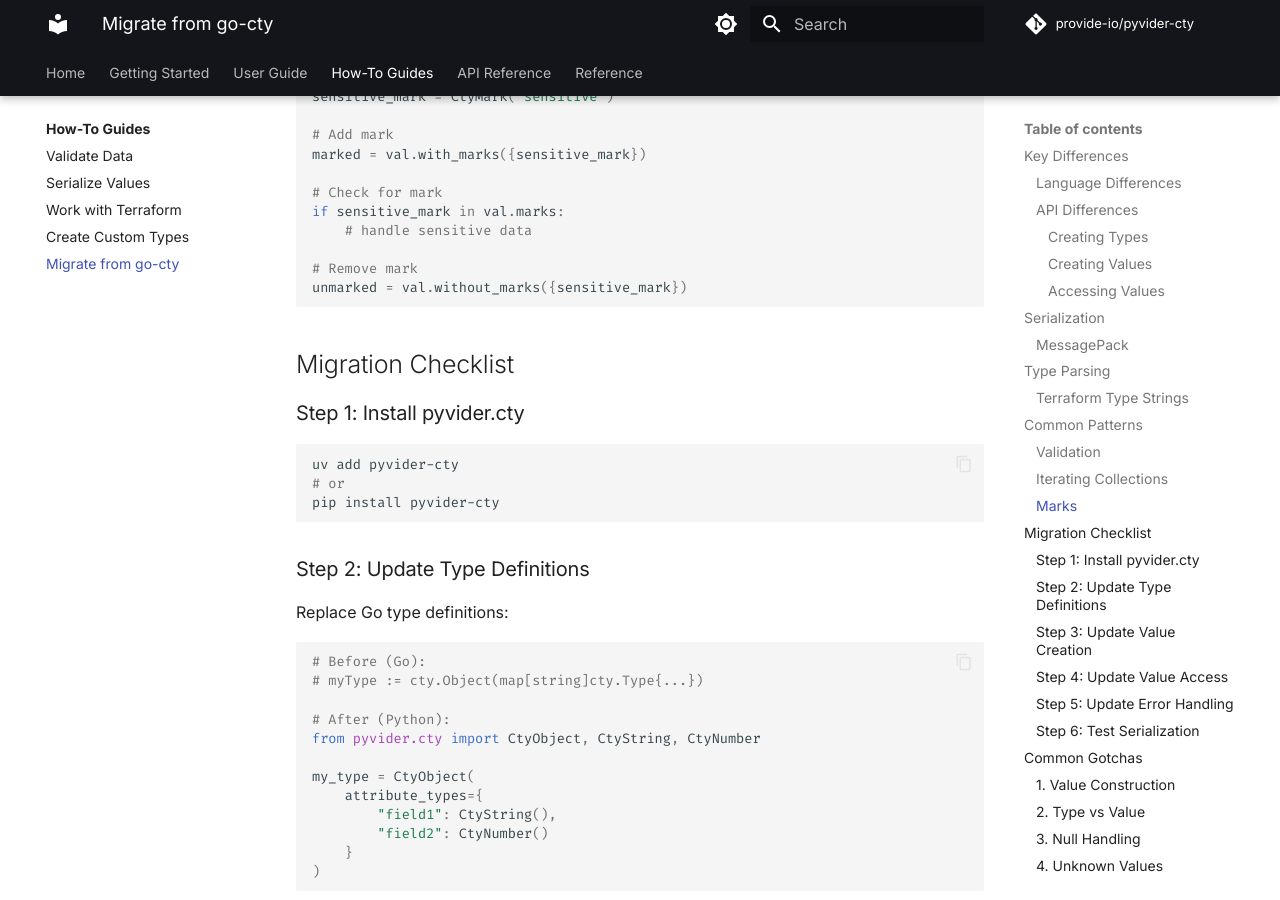
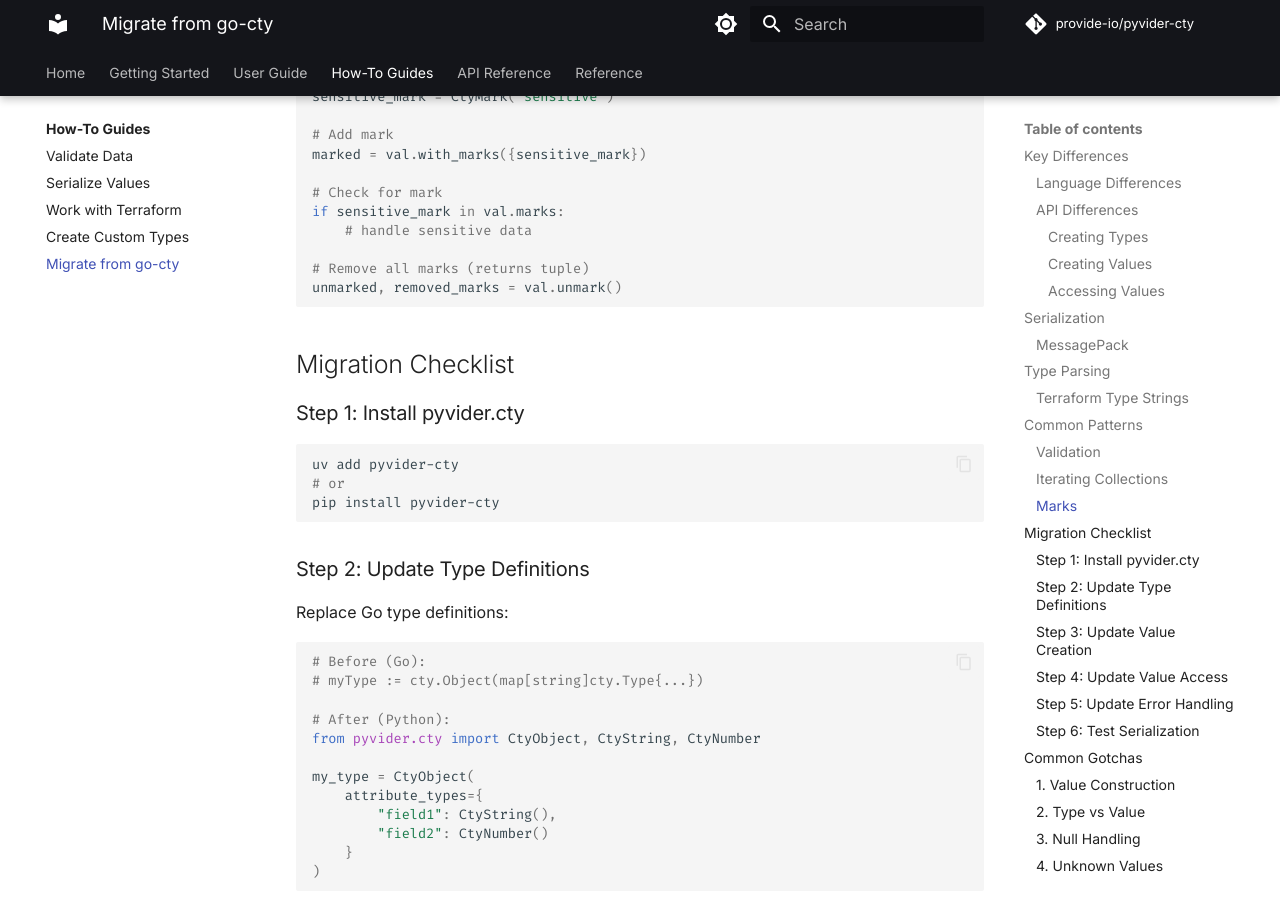
Before and after one commit to provide-io/pyvider-cty, an MkDocs documentation site: the page built from docs/how-to/migrate-from-go-cty.md, in a window 1280 px wide and 900 px high, scrolled down 5514 px. Built offline with MkDocs 1.6.1 and Material for MkDocs 9.7.7, drawn with Linux system fonts in a browser that asks for light colours; comment, search, counter and statistics services are not loaded.

Commit message:
🔼⚙️ [skip ci] auto-commit

````diff
--- a/docs/how-to/migrate-from-go-cty.md
+++ b/docs/how-to/migrate-from-go-cty.md
@@ -260,8 +260,8 @@
 if sensitive_mark in val.marks:
     # handle sensitive data
 
-# Remove mark
-unmarked = val.without_marks({sensitive_mark})
+# Remove all marks (returns tuple)
+unmarked, removed_marks = val.unmark()
 ```
 
 ## Migration Checklist
````
Also changed, not shown: docs/user-guide/advanced/terraform-interop.md (+2 -2 lines).
